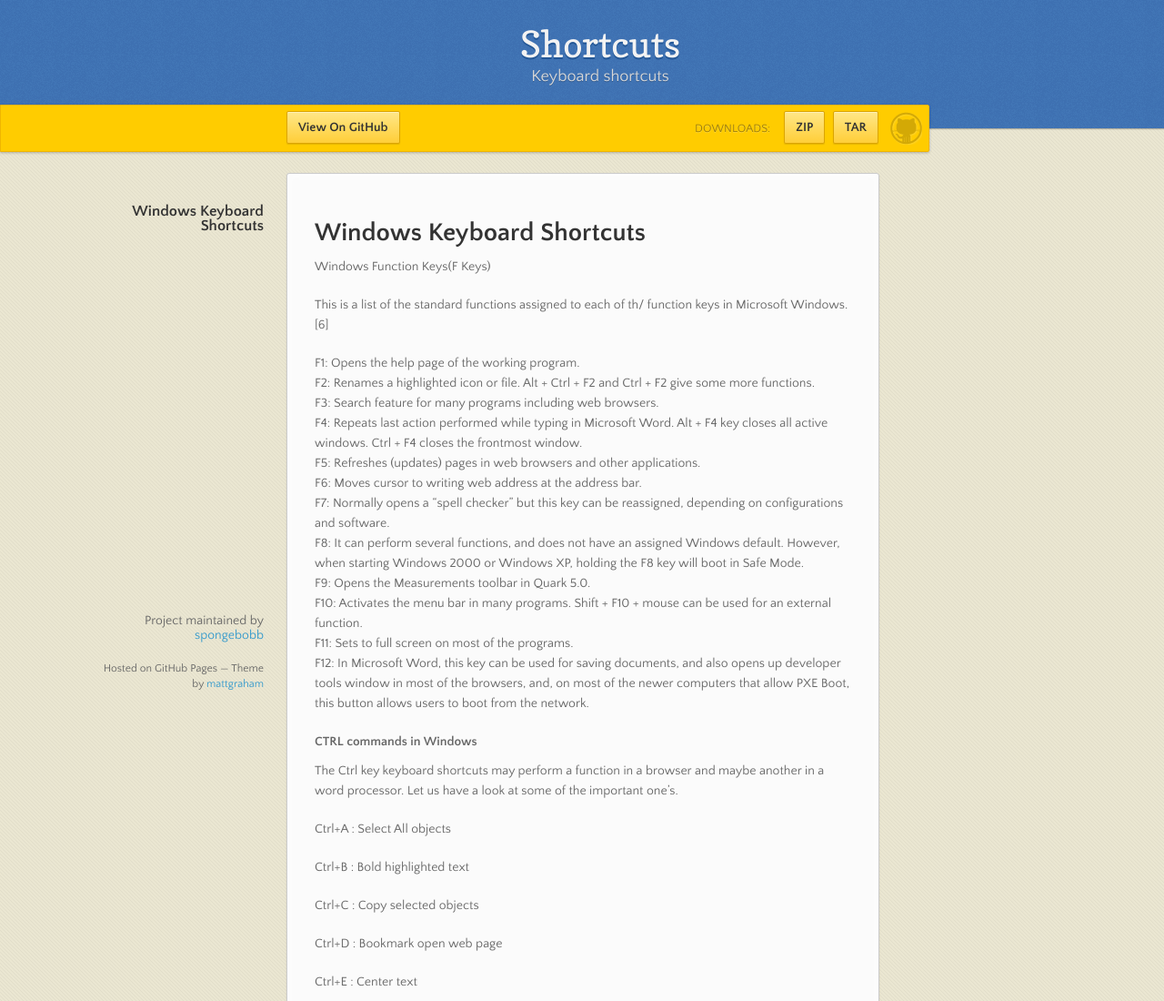
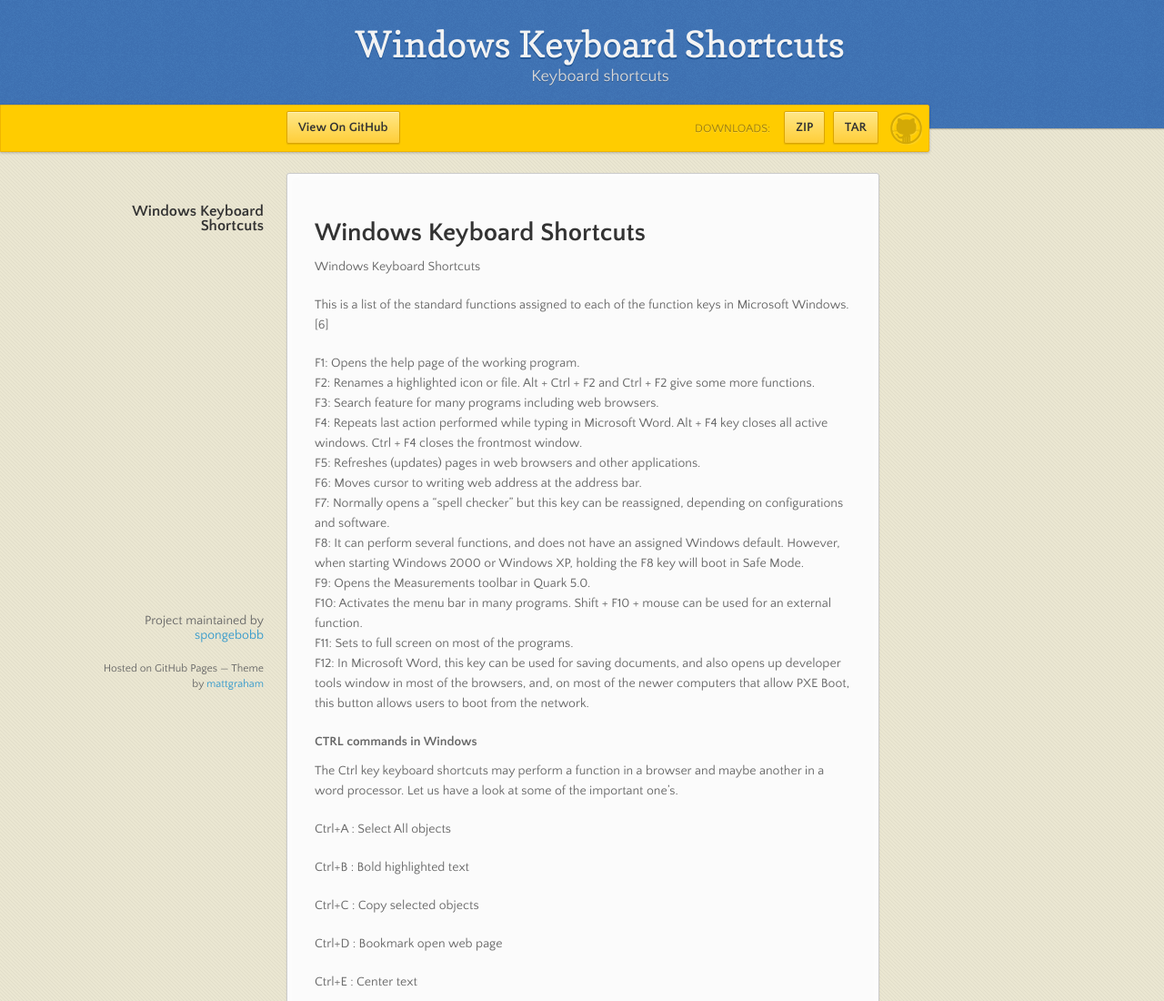
Before and after one commit to spongebobb/shortcuts, a plain HTML site: page index.html in a window 1280 px wide. Shown: the top 1100 px of the page at 91% size. Drawn offline with nearby package versions, Linux system fonts and the light colour scheme.

Commit message:
Update index.html

```diff
--- a/index.html
+++ b/index.html
@@ -17,7 +17,7 @@
   <body>
 
       <header>
-        <h1>Shortcuts</h1>
+        <h1>Windows Keyboard Shortcuts</h1>
         <p>Keyboard shortcuts</p>
       </header>
 
@@ -44,9 +44,9 @@
 <h1>
 <a id="my-first-webpage" class="anchor" href="#my-first-webpage" aria-hidden="true"><span aria-hidden="true" class="octicon octicon-link"></span></a>Windows Keyboard Shortcuts</h1>
 
-<p>Windows Function Keys(F Keys)</p>
+<p>Windows Keyboard Shortcuts</p>
 
-<p>This is a list of the standard functions assigned to each of th/ function keys in Microsoft Windows.[6]</p>
+<p>This is a list of the standard functions assigned to each of the function keys in Microsoft Windows.[6]</p>
 
 <p>F1: Opens the help page of the working program.<br>
 F2: Renames a highlighted icon or file. Alt + Ctrl + F2 and Ctrl + F2 give some more functions.<br>
```
